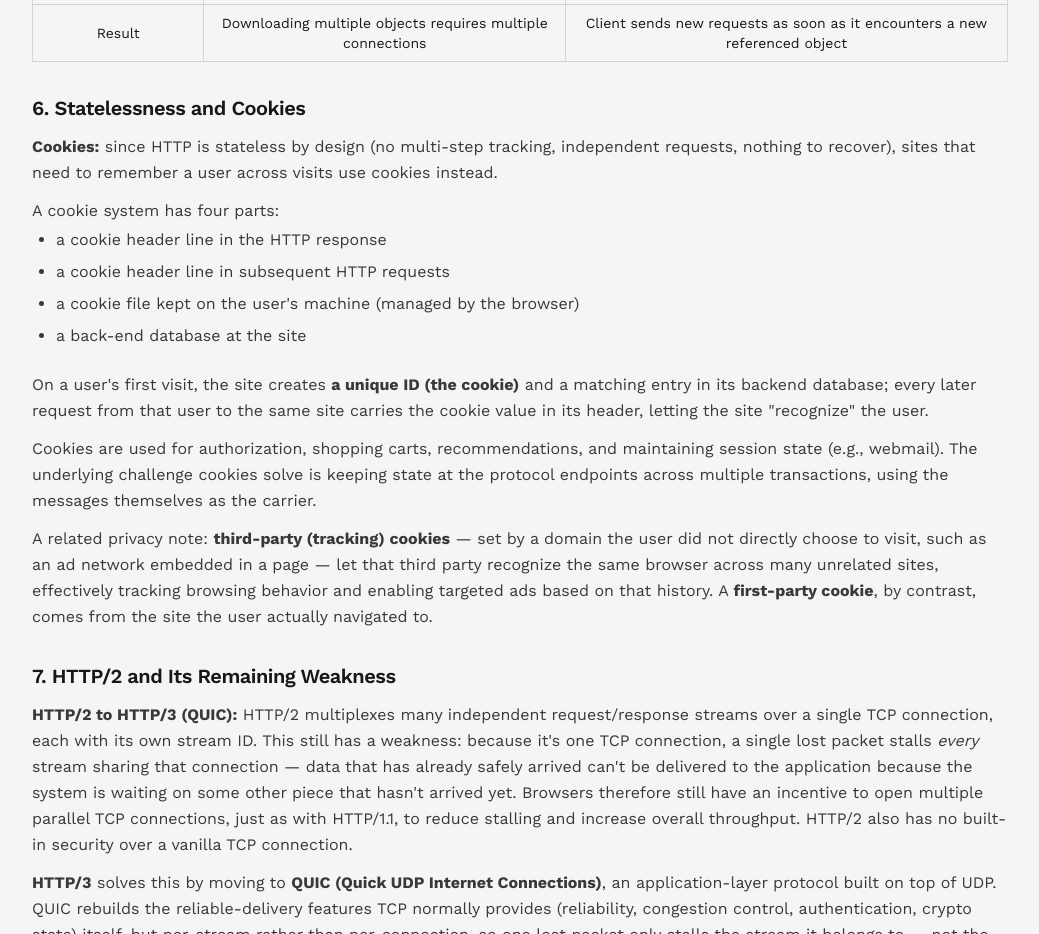
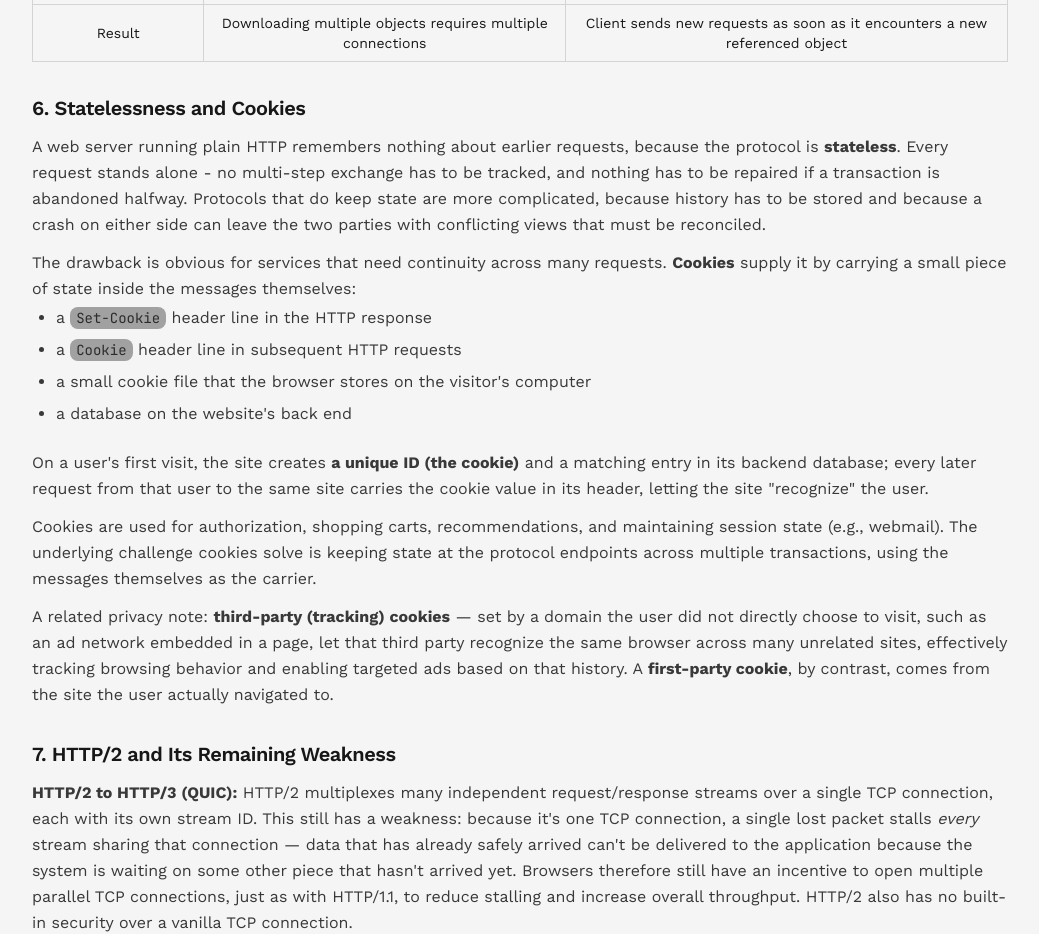
Before and after one commit to n0as-ark/logbook, a React (Vite) app: page /logbook/blog/application-layer-http in a window 1280 px wide. Shown: the part 3220-4154 px from the top of the page, without its empty margins (120-1159 px from the left). Built offline with nearby package versions, Linux system fonts and the light colour scheme; the HTML template or start-up script is replaced by a standard one.

Commit message:
Update posts.ts

```diff
--- a/src/data/posts.ts
+++ b/src/data/posts.ts
@@ -920,17 +920,18 @@ Each object costs **two round trips** (one for the TCP setup, one for the reques
 
 ## 6. Statelessness and Cookies
 
-**Cookies:** since HTTP is stateless by design (no multi-step tracking, independent requests, nothing to recover), sites that need to remember a user across visits use cookies instead.
-A cookie system has four parts:
-- a cookie header line in the HTTP response
-- a cookie header line in subsequent HTTP requests
-- a cookie file kept on the user's machine (managed by the browser)
-- a back-end database at the site
+A web server running plain HTTP remembers nothing about earlier requests, because the protocol is **stateless**. Every request stands alone - no multi-step exchange has to be tracked, and nothing has to be repaired if a transaction is abandoned halfway. Protocols that do keep state are more complicated, because history has to be stored and because a crash on either side can leave the two parties with conflicting views that must be reconciled.
+
+The drawback is obvious for services that need continuity across many requests.  **Cookies** supply it by carrying a small piece of state inside the messages themselves:
+- a \`Set-Cookie\` header line in the HTTP response
+- a \`Cookie\` header line in subsequent HTTP requests
+- a small cookie file that the browser stores on the visitor's computer
+- a database on the website's back end
 On a user's first visit, the site creates **a unique ID (the cookie)** and a matching entry in its backend database; every later request from that user to the same site carries the cookie value in its header, letting the site "recognize" the user.
 
 Cookies are used for authorization, shopping carts, recommendations, and maintaining session state (e.g., webmail). The underlying challenge cookies solve is keeping state at the protocol endpoints across multiple transactions, using the messages themselves as the carrier.
 
-A related privacy note: **third-party (tracking) cookies** — set by a domain the user did not directly choose to visit, such as an ad network embedded in a page — let that third party recognize the same browser across many unrelated sites, effectively tracking browsing behavior and enabling targeted ads based on that history. A **first-party cookie**, by contrast, comes from the site the user actually navigated to.
+A related privacy note: **third-party (tracking) cookies** — set by a domain the user did not directly choose to visit, such as an ad network embedded in a page, let that third party recognize the same browser across many unrelated sites, effectively tracking browsing behavior and enabling targeted ads based on that history. A **first-party cookie**, by contrast, comes from the site the user actually navigated to.
 
 ## 7. HTTP/2 and Its Remaining Weakness
 
```
